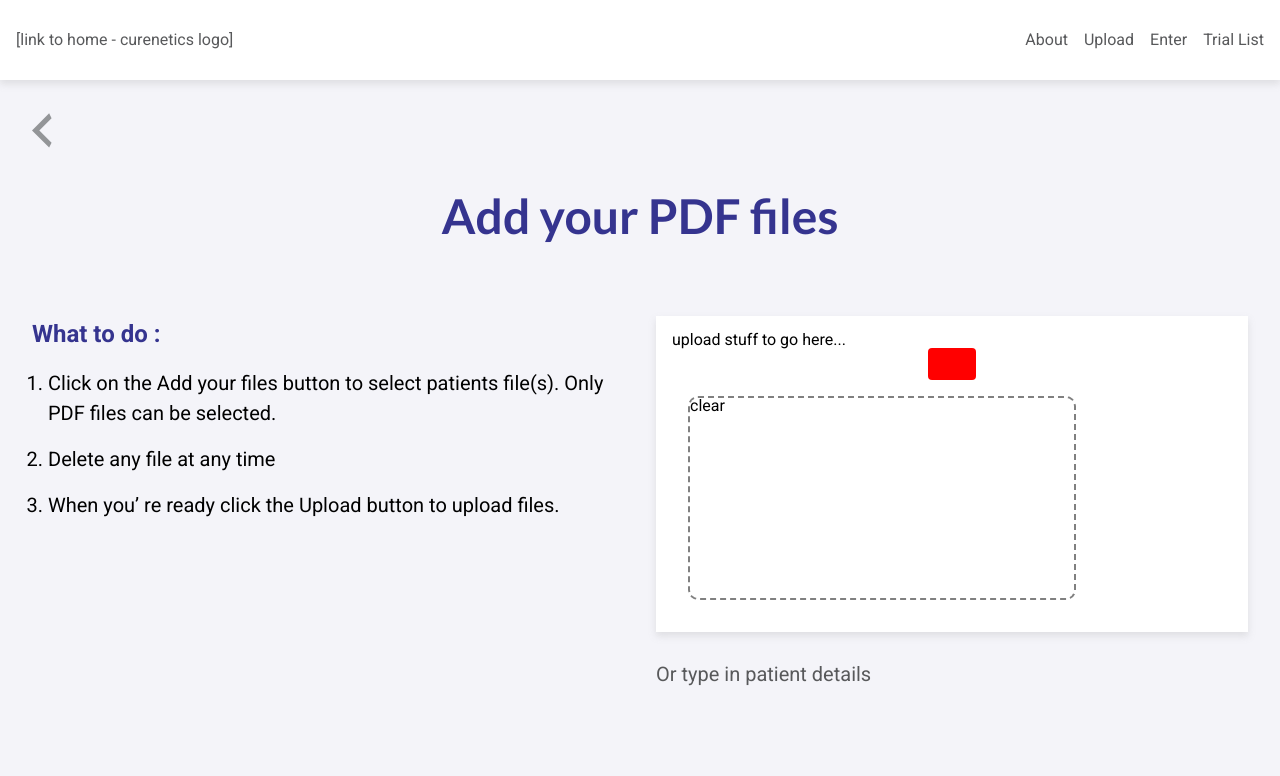
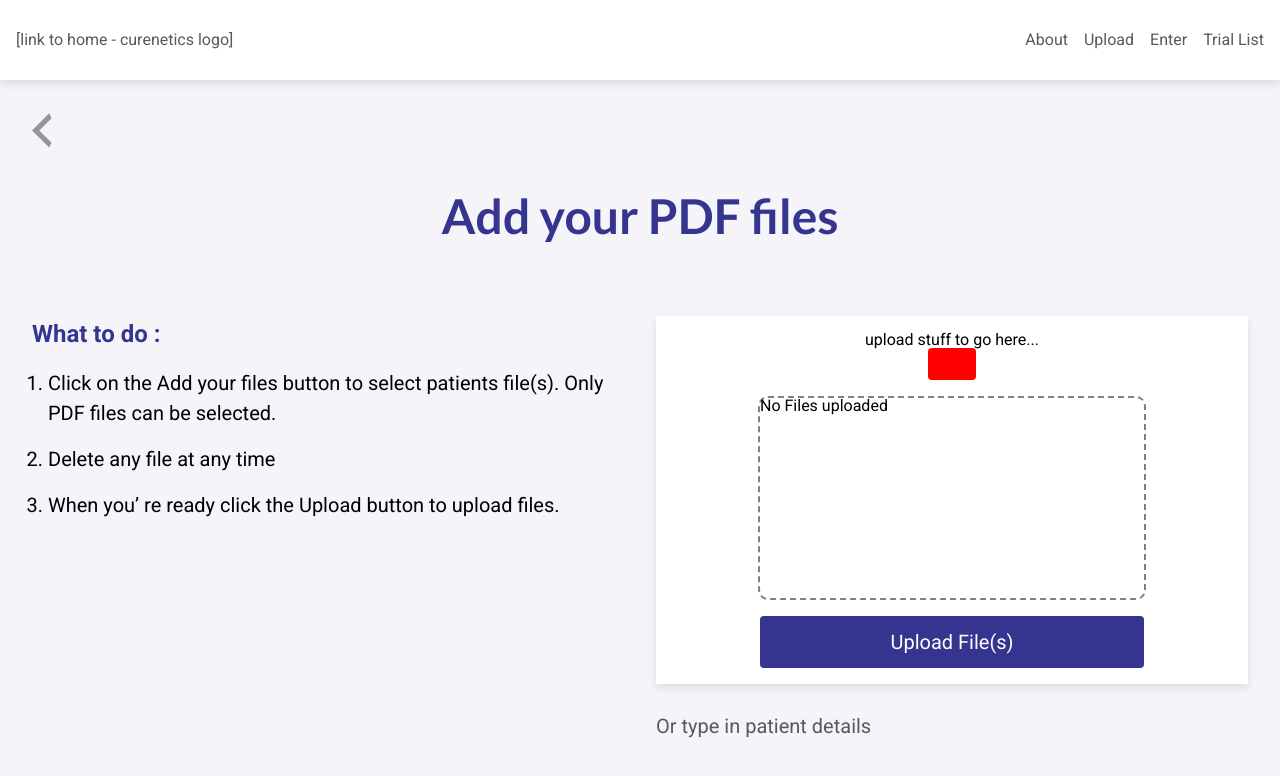
Before and after one commit to yalla-coop/curenetics, a React (Create React App) app: page /upload in a window 1280 px wide. Shown: the top 776 px of the page. Built offline with nearby package versions, Linux system fonts and the light colour scheme.

Commit message:
upload button added

```diff
--- a/src/components/common/Buttons.js
+++ b/src/components/common/Buttons.js
@@ -84,3 +84,6 @@ export const Crumb = styled(Link)`
     transform: translateX(-0.25rem);
   }
 `;
+export const BigButton = styled(Button)`
+width: 30vw;
+`;
--- a/src/components/common/Layout.js
+++ b/src/components/common/Layout.js
@@ -70,7 +70,8 @@ export const UploadCard = styled.div`
   ${cardMixin};
   display: flex;
   flex-direction: column;
-  justify-content: space-between;
+  justify-content: center;
+  align-items: center;
   margin-bottom: 2rem;
 `;
 
--- a/src/components/pages/upload/index.js
+++ b/src/components/pages/upload/index.js
@@ -4,6 +4,7 @@ import styled from 'styled-components';
 import InputBox from './input';
 import Item from './listItem';
 import { Box } from './styles';
+import filenameCheck from '../../../helpers';
 
 import Chevron from '../../common/icons/Chevron.jsx';
 import Plus from '../../common/icons/Plus.jsx';
@@ -14,7 +15,7 @@ import {
   Title, SubHeading, OL, LI,
 } from '../../common/Typography';
 import {
-  Crumb, buttonReset, IconButton,
+  Crumb, buttonReset, IconButton, BigButton,
 } from '../../common/Buttons';
 
 import {
@@ -83,8 +84,17 @@ const Upload = () => {
     onClick={() => onButtonClick() }
     >{ Plus }</IconButton>
     <Box>
-      clear
+    {filenames.length ? (filenames.map((file) => (
+              <Item
+              // onClick={ removeFile }
+              key={ file.lastModified }
+              text={ file.name}
+              />)))
+      : <span>No Files uploaded</span>}
     </Box>
+    <BigButton
+    disabled={ filenameCheck(filenames) !== filenames.length || filenames.length === 0}
+    >Upload File(s)</BigButton>
     </UploadCard>
     <EnterLink to = '/enter' > Or type in patient details </EnterLink>
     </UploadColumn>
--- a/src/helpers.js
+++ b/src/helpers.js
@@ -0,0 +1,10 @@
+const filenameCheck = (filename) => {
+  const check = filename.filter((file) => {
+    const nameArr = file.name.split('.');
+
+    return nameArr[nameArr.length - 1] === 'pdf';
+  });
+  return check.length;
+};
+
+export default filenameCheck;
```
